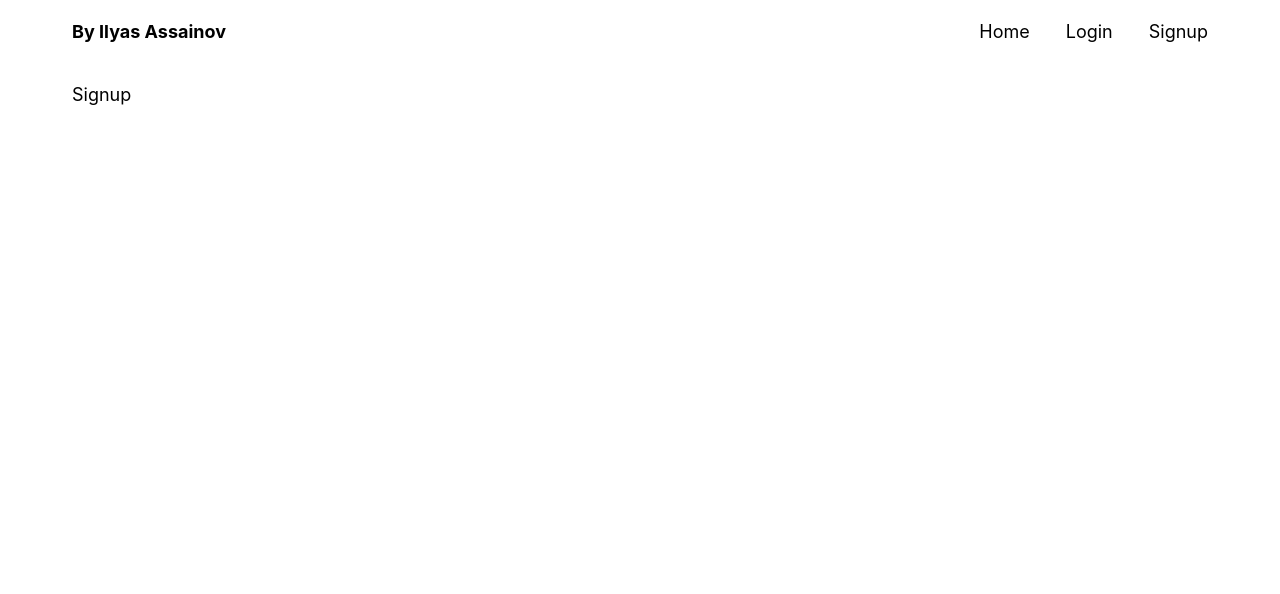
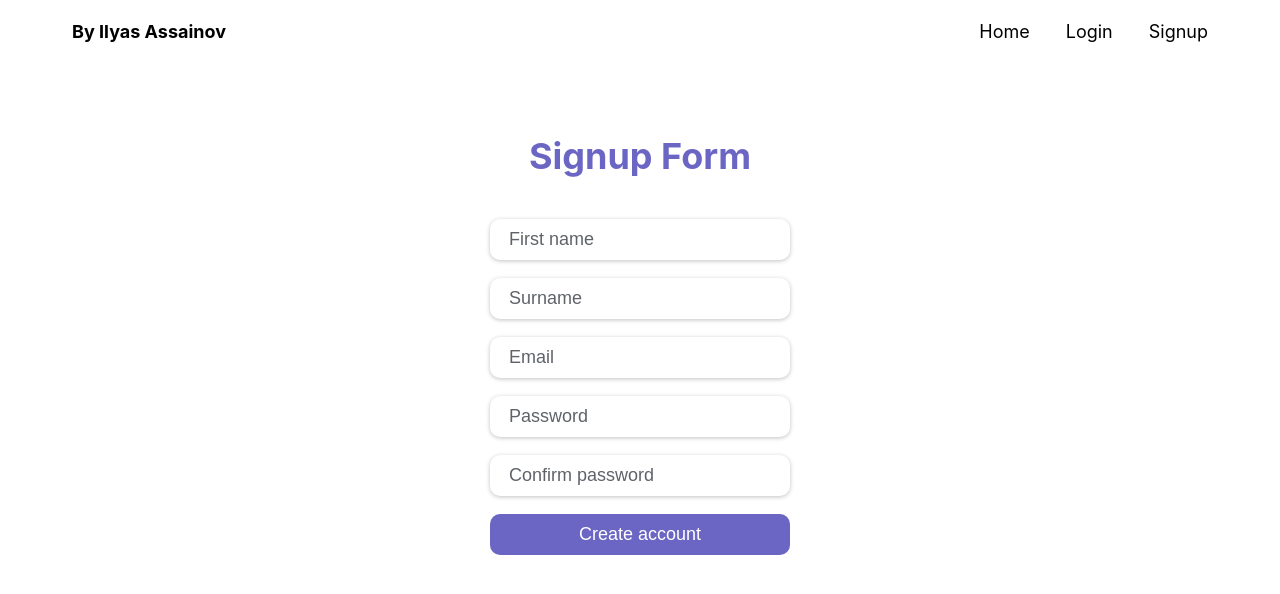
Before and after one commit to assainov/proc-assignment-frontend, a React (Vite) app: page /signup in a window 1280 px wide. Shown: the top 594 px of the page. Built offline with nearby package versions, Linux system fonts and the light colour scheme.

Commit message:
Create auth form views

```diff
--- /dev/null
+++ b/src/views/components/@login/LoginForm/LoginForm.jsx
@@ -0,0 +1,66 @@
+import React, { useState } from 'react';
+import { Button } from 'views/components/@shared/Button/Button.styles';
+import { Form, FormContainer, FormHeading, FormError } from 'views/components/@shared/Form/Form.styles';
+import Input from 'views/components/@shared/Input/Input';
+
+const LoginForm = () => {
+  const [formData, setFormData] = useState({
+    email: '',
+    password: '',
+  });
+
+  const [error, setError] = useState('');
+
+  const { email, password } = formData;
+
+  const handleChange = (e) => {
+    const { name, value } = e.target;
+    setError('');
+    setFormData({
+      ...formData,
+      [name]: value,
+    });
+  };
+
+  const handleSubmit = (e) => {
+    e.preventDefault();
+    if (!email || !password) {
+      setError('All fields are required');
+      return;
+    }
+    if (password.length < 4) {
+      setError('Password must be at least 4 characters');
+      return;
+    }
+    setError('');
+    console.log(formData);
+  };
+
+  return (
+    <FormContainer>
+      <Form onSubmit={handleSubmit}>
+        <FormHeading>Login Form</FormHeading>
+        <Input
+          label="Email"
+          name="email"
+          onChange={handleChange}
+          placeholder="Email"
+          type="email"
+          value={email}
+        />
+        <Input
+          label="Password"
+          name="password"
+          onChange={handleChange}
+          placeholder="Password"
+          type="password"
+          value={password}
+        />
+        <Button type="submit">Login</Button>
+        {error ? <FormError>{error}</FormError> : null}
+      </Form>
+    </FormContainer>
+  );
+};
+
+export default LoginForm;
--- /dev/null
+++ b/src/views/components/@shared/Button/Button.styles.js
@@ -0,0 +1,22 @@
+import styled from 'styled-components';
+
+export const Button = styled.button`
+  border: 1px solid ${pr => pr.theme.colors.transparent};
+  border-radius: ${pr => pr.theme.borderRadiuses.default};
+
+  background-color: ${({ theme }) => theme.colors.primary};
+  color: ${({ theme }) => theme.colors.white};
+
+  padding: 0.5rem 1rem;
+  font-size: 1rem;
+
+  width: 300px;
+  cursor: pointer;
+
+  &:hover {
+    box-shadow: ${({ theme }) => theme.boxShadows.button};
+    transform: translateY(-2px);
+  }
+
+  transition: all 0.3s ease-in-out;
+`;
--- /dev/null
+++ b/src/views/components/@shared/Form/Form.styles.js
@@ -0,0 +1,28 @@
+import styled from 'styled-components';
+
+export const FormContainer = styled.div`
+  display: flex;
+  justify-content: center;
+  min-height: 700px;
+
+  font-size: ${({ theme }) => theme.fontSizes.desktop.input};
+`;
+
+export const Form = styled.form`
+  width: 100%;
+  display: flex;
+  flex-direction: column;
+  align-items: center;
+  padding: 1rem;
+`;
+
+export const FormHeading = styled.h2`
+  font-size: ${({ theme }) => theme.fontSizes.desktop.h2};
+  margin-bottom: 2rem;
+  color: ${({ theme }) => theme.colors.primary};
+`;
+
+export const FormError = styled.p`
+  color: red;
+  margin-bottom: 1rem;
+`;
--- /dev/null
+++ b/src/views/components/@shared/Input/Input.jsx
@@ -0,0 +1,45 @@
+import React from 'react';
+import styled from 'styled-components';
+
+const InputWrapper = styled.div`
+  margin-bottom: 1rem;
+  width: 300px;
+`;
+
+const StyledInput = styled.input`
+  border: 1px solid ${pr => pr.theme.colors.transparent};
+  border-radius: ${pr => pr.theme.borderRadiuses.default};
+  width: 100%;
+  padding: 0.5rem 1rem;
+  font-size: 1rem;
+
+  &:focus {
+    outline: none;
+    background-color: ${pr => pr.theme.colors.white};
+    transition: background-color 0.3s;
+  }
+
+  font-size: ${pr => pr.theme.fontSizes.desktop.input};
+  box-shadow: ${pr => pr.theme.boxShadows.input};
+  color: ${pr => pr.theme.colors.darkGray};
+
+  &::placeholder {
+    color: ${pr => pr.theme.colors.darkGray};
+    font-size: ${pr => pr.theme.fontSizes.desktop.input};
+  }
+`;
+
+const Input = ({ type = 'text', name, value, onChange, placeholder }) => (
+  <InputWrapper>
+    <StyledInput
+      id={name}
+      name={name}
+      onChange={onChange}
+      placeholder={placeholder}
+      type={type}
+      value={value}
+    />
+  </InputWrapper>
+);
+
+export default Input;
--- /dev/null
+++ b/src/views/components/@signup/SignupForm/SignupForm.jsx
@@ -0,0 +1,97 @@
+import React, { useState } from 'react';
+import { Button } from 'views/components/@shared/Button/Button.styles';
+import { Form, FormContainer, FormHeading, FormError } from 'views/components/@shared/Form/Form.styles';
+import Input from 'views/components/@shared/Input/Input';
+
+const SignupForm = () => {
+  const [formData, setFormData] = useState({
+    firstname: '',
+    surname: '',
+    email: '',
+    password: '',
+    confirmPassword: '',
+  });
+
+  const [error, setError] = useState('');
+
+  const { firstname, surname, email, password, confirmPassword } = formData;
+
+  const handleChange = (e) => {
+    const { name, value } = e.target;
+    setError('');
+    setFormData({
+      ...formData,
+      [name]: value,
+    });
+  };
+
+  const handleSubmit = (e) => {
+    e.preventDefault();
+    if (!firstname || !surname || !email || !password || !confirmPassword) {
+      setError('All fields are required');
+      return;
+    }
+    if (password.length < 4) {
+      setError('Password must be at least 4 characters');
+      return;
+    }
+    if (password !== confirmPassword) {
+      setError('Passwords do not match');
+      return;
+    }
+    setError('');
+    console.log(formData);
+  };
+
+  return (
+    <FormContainer>
+      <Form onSubmit={handleSubmit}>
+        <FormHeading>Signup Form</FormHeading>
+        <Input
+          label="First name"
+          name="firstname"
+          onChange={handleChange}
+          placeholder="First name"
+          type="text"
+          value={firstname}
+        />
+        <Input
+          label="Surname"
+          name="surname"
+          onChange={handleChange}
+          placeholder="Surname"
+          type="text"
+          value={surname}
+        />
+        <Input
+          label="Email"
+          name="email"
+          onChange={handleChange}
+          placeholder="Email"
+          type="email"
+          value={email}
+        />
+        <Input
+          label="Password"
+          name="password"
+          onChange={handleChange}
+          placeholder="Password"
+          type="password"
+          value={password}
+        />
+        <Input
+          label="Confirm Password"
+          name="confirmPassword"
+          onChange={handleChange}
+          placeholder="Confirm password"
+          type="password"
+          value={confirmPassword}
+        />
+        <Button type="submit">Create account</Button>
+        {error ? <FormError>{error}</FormError> : null}
+      </Form>
+    </FormContainer>
+  );
+};
+
+export default SignupForm;
--- a/src/views/pages/login/index.jsx
+++ b/src/views/pages/login/index.jsx
@@ -1,7 +1,8 @@
 import React from 'react';
+import LoginForm from 'views/components/@login/LoginForm/LoginForm';
 
 const Login = () => (
-  <div>Login</div>
+  <LoginForm />
 );
 
 export default Login;
--- a/src/views/pages/signup/index.jsx
+++ b/src/views/pages/signup/index.jsx
@@ -1,7 +1,8 @@
 import React from 'react';
+import SignupForm from 'views/components/@signup/SignupForm/SignupForm';
 
 const Signup = () => (
-  <div>Signup</div>
+  <SignupForm />
 );
 
 export default Signup;
--- a/src/views/styles/theme.js
+++ b/src/views/styles/theme.js
@@ -31,5 +31,6 @@ export const theme = {
   },
   boxShadows: {
     input: '0 1px 4px rgba(32, 33, 36, 0.28)',
+    button: '0 2px 10px rgba(32, 33, 36, 0.28)',
   },
 };
```
